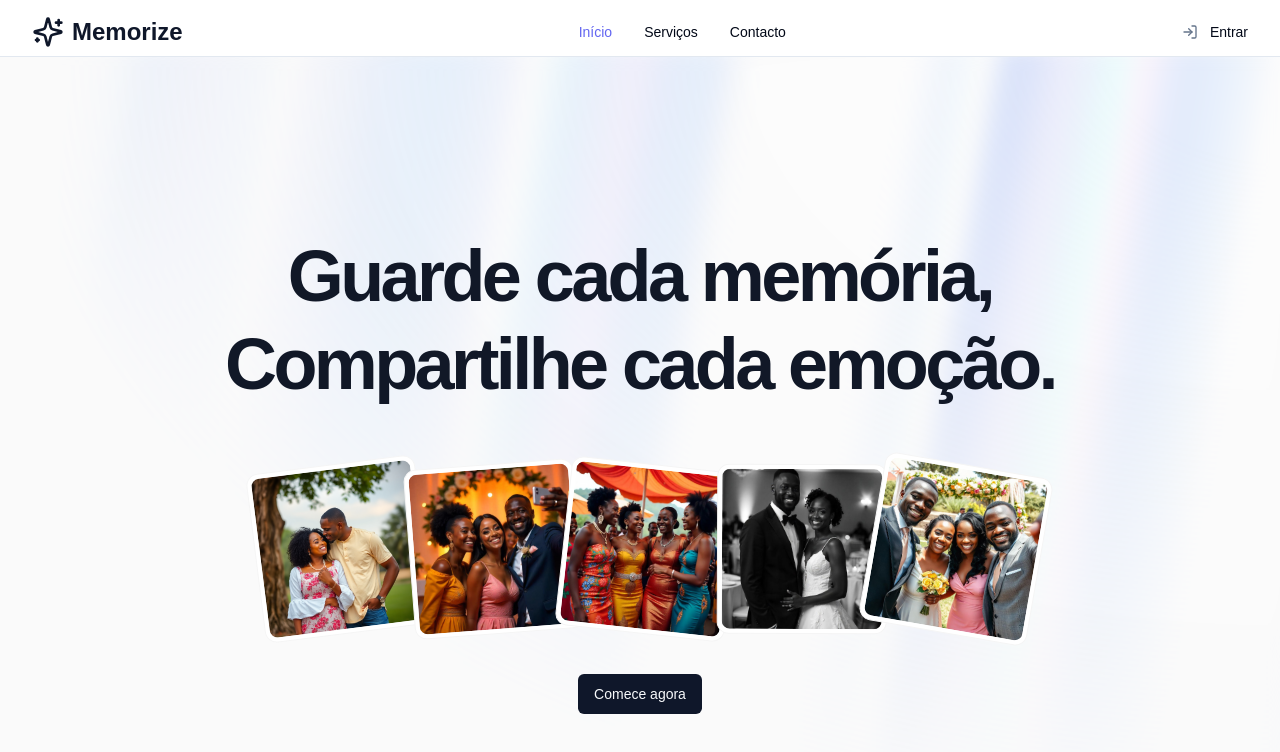
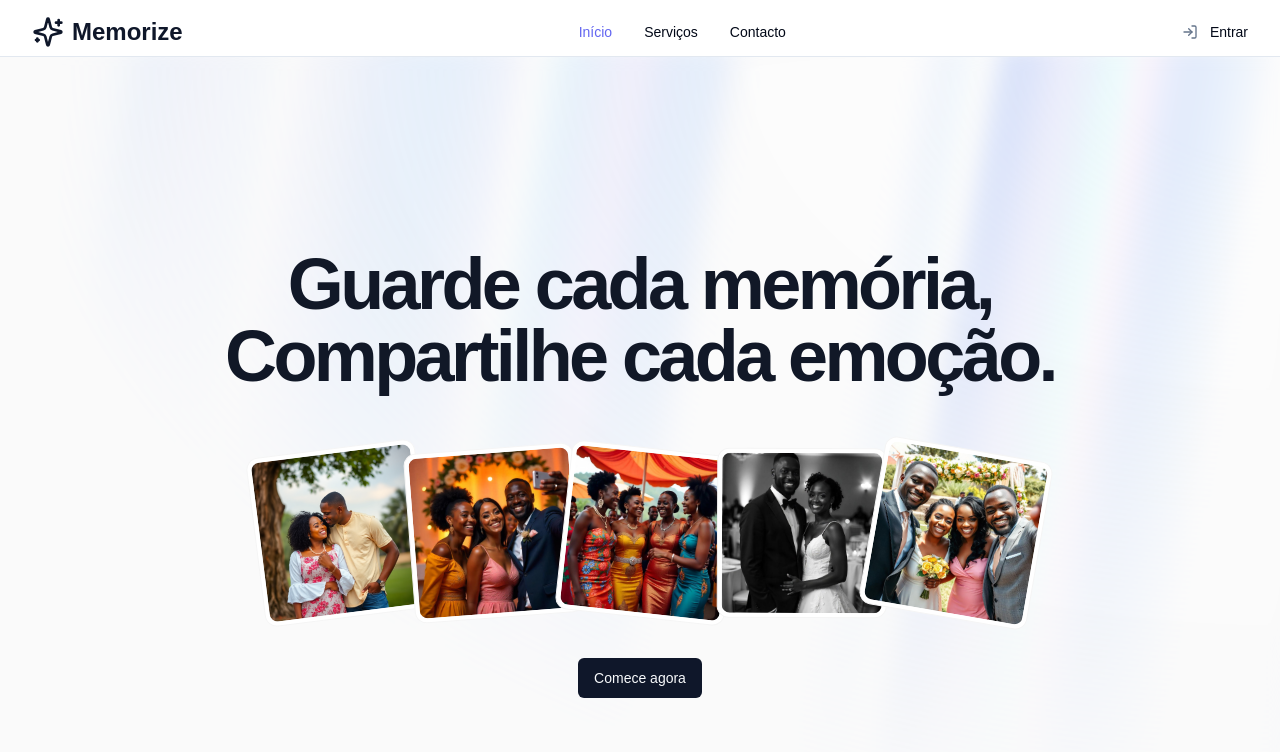
Before and after one commit to abel-banze/memorize, a Next.js app: page /1 in a window 1280 px wide. Shown: the top 752 px of the page. Built offline with nearby package versions, Linux system fonts and the light colour scheme; no server answers.

Commit message:
fix: text size

```diff
--- a/components/hero.tsx
+++ b/components/hero.tsx
@@ -11,7 +11,7 @@ export default function Hero(){
             <section aria-label="hero">
                 <AuroraBackground>
                     <FadeContainer className="relative flex flex-col items-center justify-center gap-10">
-                        <h1 className="mt-8 text-center text-2xl font-semibold tracking-tighter text-gray-900 sm:text-7xl sm:leading-[5.5rem]">
+                        <h1 className="mt-8 text-center text-5xl lg:text-7xl font-semibold tracking-tighter text-gray-900  sm:leading-[5.5rem]">
                             <FadeSpan>Guarde cada memória, </FadeSpan>
                             <br />
                             <FadeSpan>Compartilhe cada emoção.</FadeSpan>
```
